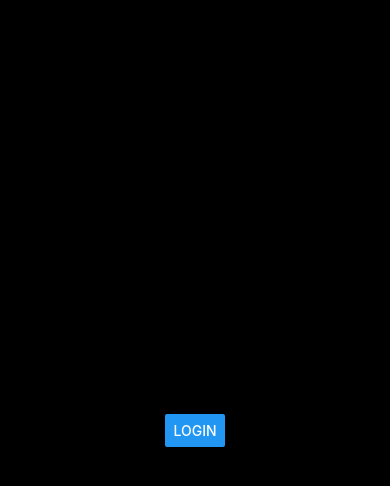
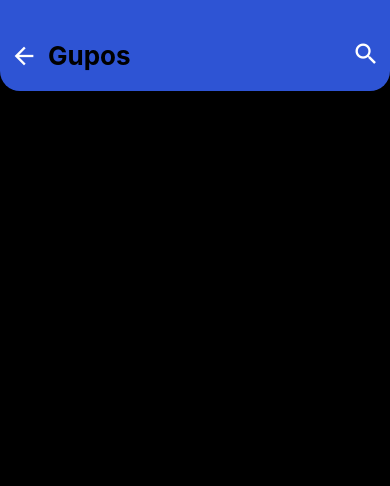
Before and after one commit to DenilsonCunha/heygrupos, a React Native app: screen /ChatRoom in a window 390 px wide. Shown: the top 486 px of the page. Built offline with nearby package versions, Linux system fonts and the light colour scheme.

Commit message:
criando tela de grupos

```diff
--- a/src/pages/ChatRoom/index.js
+++ b/src/pages/ChatRoom/index.js
@@ -1,25 +1,65 @@
 import React from 'react';
-import {View, Text, StyleSheet, Button} from 'react-native';
+import {View, Text, StyleSheet, SafeAreaView, TouchableOpacity, FlatList} from 'react-native';
 
 import auth from '@react-native-firebase/auth';
 import { useNavigation } from '@react-navigation/native';
+import MaterialIcons from 'react-native-vector-icons/MaterialIcons';
 
 
 export default function ChatRoom() {
    const navigation = useNavigation();
+
+   function handleSignOut(){
+     auth()
+     .signOut()
+     .then(()=>{
+       navigation.navigate("SignIn")
+     })
+     .catch(()=>{
+       console.log("NAO POSSUI USUARIO")
+     })
+   }
+
   return (
-    <View style={styles.container}>
-      <Text>Tela ChatRoom</Text>
-      <Button title="Login" onPress={ () => navigation.navigate("SignIn") }/>
-    </View>
+   <SafeAreaView style={styles.container}>
+     <View style={styles.headerRoom}>
+       <View style={styles.headerRoomLeft}>
+        <TouchableOpacity onPress={handleSignOut}>
+         <MaterialIcons name="arrow-back" size={28} color="#FFF"/>
+        </TouchableOpacity>
+        <Text style={styles.title}>Gupos</Text>
+       </View>
+
+       <TouchableOpacity>
+         <MaterialIcons name="search" size={28} color="#FFF"/>
+       </TouchableOpacity>
+     </View>
+   </SafeAreaView>
   );
 }
 
 const styles = StyleSheet.create({
   container:{
     flex: 1,
-    justifyContent: 'center',
-    alignItems: 'center',
-    backgroundColor: "#000"
+    backgroundColor: "#000",
+  },
+  headerRoom:{
+    flexDirection: 'row',
+    justifyContent: 'space-between',
+    paddingTop: 40,
+    paddingBottom: 20,
+    paddingHorizontal: 10,
+    backgroundColor: '#2E54D4',
+    borderBottomRightRadius: 20,
+    borderBottomLeftRadius: 20,
+  },
+  headerRoomLeft:{
+     flexDirection: 'row',
+     alignItems: 'center',
+  },
+  title:{
+    fontSize: 26,
+    fontWeight: 'bold',
+    paddingLeft: 10,
   }
 })
```
